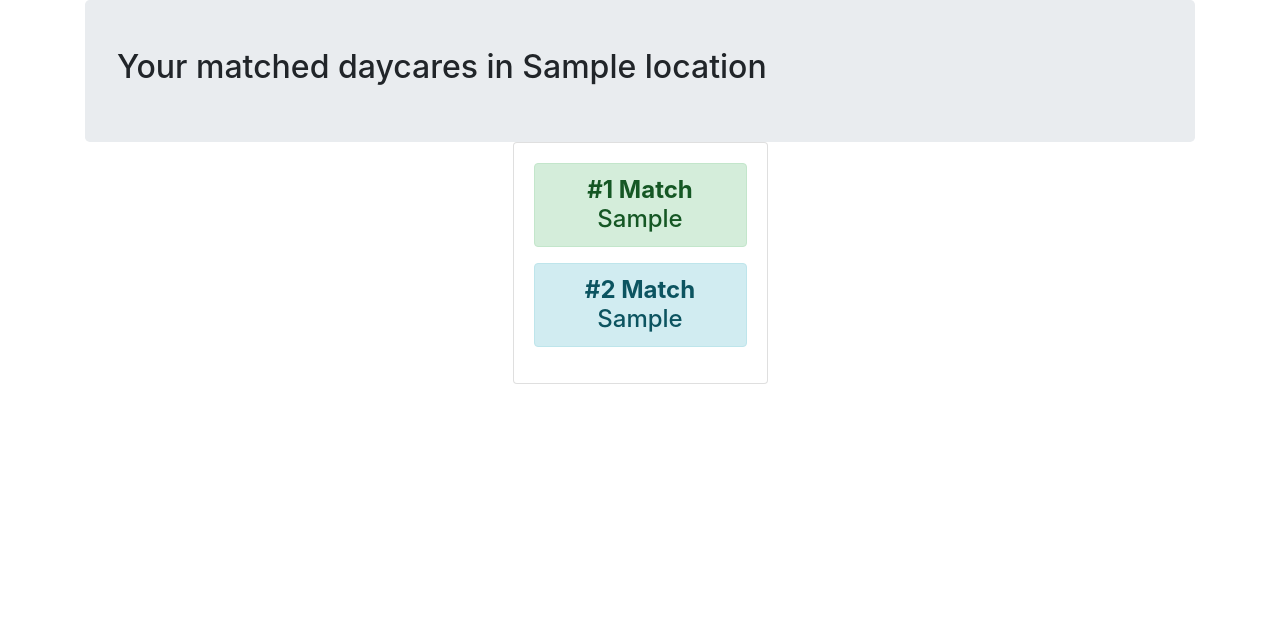
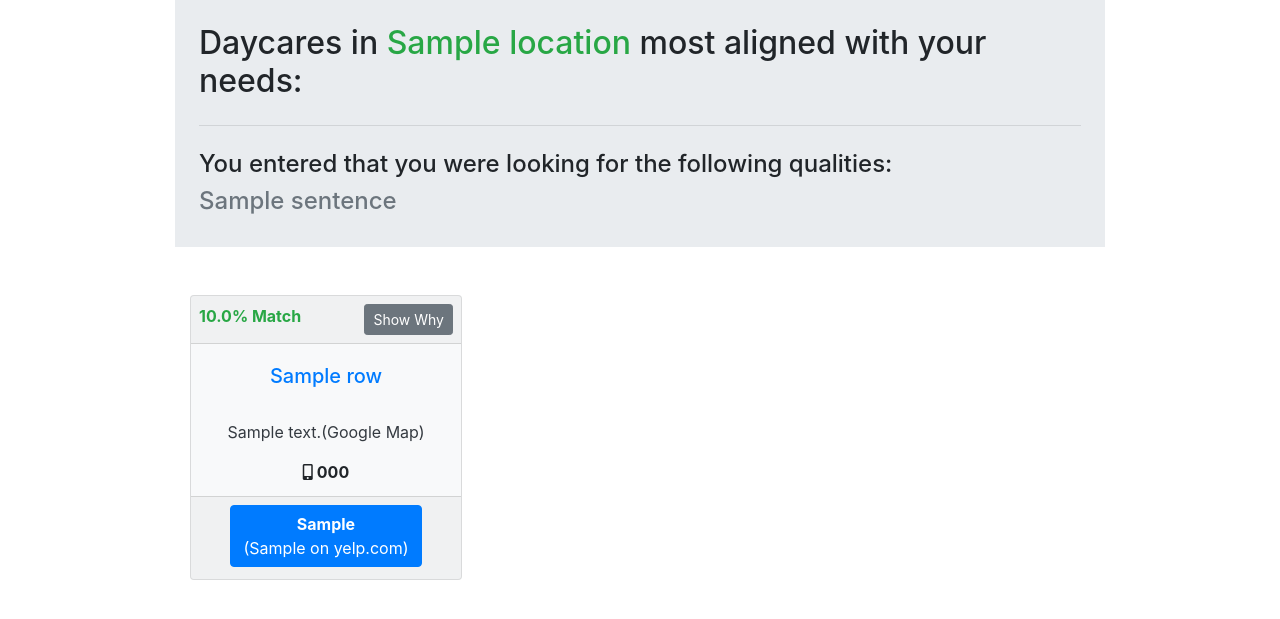
Before and after one commit to anair3007/daycarefit, a Flask app: template templates/match.html in a window 1280 px wide. Shown: the top 619 px of the page. Run offline with Flask 2, Linux system fonts and the light colour scheme; the template is opened without the code that fills it: most values are stand-ins (such as "Sample title", 1, 10 or a date in 2020); one stand-in notice (Sample message) is shown; parts of the project's set-up code (start-up, migrations or seed data) failed here and were passed over; some libraries are stand-ins or nearby versions.

Commit message:
complete featureset

```diff
--- a/app.py
+++ b/app.py
@@ -1,123 +1,61 @@
 from flask import Flask, render_template, flash, request
 from wtforms import Form, TextField, TextAreaField, validators, StringField, SubmitField
 import pandas as pd
-import spacy
 import numpy as np
-import gensim
-import pickle
-import scipy
-from scipy.spatial.distance import euclidean
-import sklearn
-from sklearn.metrics.pairwise import euclidean_distances
-import os
+import gensim, spacy, scipy, sklearn, os
+from sklearn.externals import joblib
+# !python -m spacy init-model en "data/model-spacy" --vectors-loc "data/model-w2v-vectors"
+
 APP_ROOT = os.path.dirname(os.path.abspath(__file__))   # refers to application_top
 APP_STATIC = os.path.join(APP_ROOT, 'static')
-with open('data/df_unique_biz.pickle', 'rb') as f:
-	df_unique_biz = pickle.load(f)
-
-with open('data/lemmatized.pickle', 'rb') as f:
-	documents = pickle.load(f)
-#build vocabulary and train model
-model = gensim.models.Word2Vec(documents,size=100,window=5,min_count=1,workers=4)
-model.train(documents, total_examples=len(documents), epochs=5)
-
-list_of_avg=[]
-for i, business in enumerate(documents):
-    list_of_vectors=[]
-    business_mean=[]
-    for word in business:
-        list_of_vectors.append( np.array(model.wv.word_vec(word)))
-    if(len(list_of_vectors)<1):
-        print(i)
-        continue
-    else:
-        list_of_avg.append( np.mean(list_of_vectors, axis=0) )
-biz_name_list = df_unique_biz['biz-name'].values.tolist()
-biz_rating_list = df_unique_biz['biz-rating'].values.tolist()
-biz_ratingcount_list = df_unique_biz['biz-ratingcount'].values.tolist()
-biz_phone_list = df_unique_biz['biz-phone'].values.tolist()
-biz_address_list = df_unique_biz['biz-address'].values.tolist()
-biz_city_list = df_unique_biz['city'].values.tolist()
-biz_review_list = df_unique_biz['review-text'].values.tolist()
-biz_url_list = df_unique_biz['biz-url'].values.tolist()
-
-listToRemove = [1170,1251,1444,1460,1892,3321,3543,3613,3625,4095,4656,5462,5489]
-
-for i in listToRemove:
-    del biz_name_list[i]
-    del biz_rating_list[i]
-    del biz_ratingcount_list[i]
-    del biz_phone_list[i]
-    del biz_address_list[i]
-    del biz_city_list[i]
-    del biz_review_list[i]
-    del biz_url_list[i]
-
-finaldf = pd.DataFrame({'name':biz_name_list,'rating':biz_rating_list,'ratingcount':biz_ratingcount_list,'phone':biz_phone_list,
-                        'address':biz_address_list,'city':biz_city_list,'url':biz_url_list,'review':biz_review_list,'vector':list_of_avg})
-
-
 app = Flask(__name__)
 DEBUG = True
 app = Flask(__name__)
 app.config.from_object(__name__)
 app.config['SECRET_KEY'] = '7d4asdasd441f2b6176a'
 
-class ReusableForm(Form):
-    state = TextField('State:', validators=[validators.required()])
-    city = TextField('City:', validators=[validators.required()])
+def process_input(sentence,city):
+	nlp = spacy.load('data/nlp')
+	inputdoc = nlp(sentence)
+	print(inputdoc)
+	if (city=="LA"):
+		city_df = joblib.load('data/la.joblib').reset_index(drop=True)
+	elif (city=="NYC"):
+		city_df = joblib.load('data/ny.joblib').reset_index(drop=True)
 
-def read_df():
-    df = pd.read_csv('data/finaldf.csv')
-    return df
+	for i in city_df.index:
+		city_df.loc[i, 'similarity'] = city_df.loc[i, 'pruned'].similarity(inputdoc)
+	city_df.loc[:, 'similarity'] = city_df.loc[:, 'similarity'].apply(lambda x: 100*x)
 
-def process_input(s1,s2,s3,location):
-    n2=""
-    n1=""
-    pos_to_keep = ['JJ','JJR','JJS']
-    sentence = str(s1+" "+s2+" "+s3)
-    nlp = spacy.load('en', disable=['textcat','ner','parser'])
-    input_token = nlp(sentence)
-    input_adj = [token.text for token in input_token if token.tag_ in pos_to_keep]
-    input_vector = np.mean([model.wv.word_vec(word) for word in input_adj], axis=0)
+	city_df = city_df.sort_values(by='similarity', ascending=False).reset_index(drop=True)
+	return city_df[:4]
 
-    dist_list=[]
-    for i in finaldf.index:
-        if (finaldf.at[i,'city'] == location):
-            vA = input_vector
-            vB = finaldf.at[i,'vector']
-            dist_list.append(float(euclidean(vA,vB)))
-    topfive = pd.Series(dist_list).nlargest(10).index
-    names = finaldf.iloc[topfive]['name'].unique()
-    n1 = names[0]
-    n2 = names[1]
-
-    return n1, n2
-
+@app.template_filter('nl2br')
+def nl2br(s):
+	return s.replace("\n", "<br />")
 
 @app.route('/', methods=['GET'])
 def index():
-    return render_template('index.html')
+	return render_template('index.html')
 
 @app.route('/location', methods=['GET'])
 def location():
-    if request.method == 'GET':
-        state = request.args.get('stateSelect','')
-        city = request.args.get('citySelect', '')
-        flash("You entered: " + str(city) + ", " + str(state))
-    return render_template('location.html',city=city, state=state)
+	if request.method == 'GET':
+		city = request.args.get('city', '')
+		if(city=="NYC"):
+			location="New York, New York"
+		elif(city=="LA"):
+			location="Los Angeles, California"
+	return render_template('location.html', city=city,location=location)
 
 @app.route('/match', methods=['POST'])
 def match():
-    location = "New York, NY"
-    if request.method == 'POST':
-        s1 = request.form.get('statement1')
-        s2 = request.form.get('statement2')
-        s3 = request.form.get('statement3')
-        n1,n2 = process_input(s1,s2,s3, location)
-        flash("You matched with: " + n1 + ", " + n2)
-    return render_template('match.html',n1=n1, n2=n2, location = "New York, NY"
-)
+	if request.method == 'POST':
+		sentence = request.form.get('statement1')+', '+request.form.get('statement2')+', '+request.form.get('statement3')
+		city = request.args.get('city', '')
+		location=request.args.get('location', '')
+		matches = process_input(sentence, city)
+	return render_template('match.html',matches=matches,sentence=sentence, city=city,location=location)
 
 if __name__ == '__main__':
-    app.run()
+	app.run()
--- a/templates/match.html
+++ b/templates/match.html
@@ -4,49 +4,80 @@
     <!-- Required meta tags -->
     <meta charset="utf-8">
     <meta name="viewport" content="width=device-width, initial-scale=1, shrink-to-fit=no">
+    <link rel="stylesheet" href="https://use.fontawesome.com/releases/v5.3.1/css/all.css" integrity="sha384-mzrmE5qonljUremFsqc01SB46JvROS7bZs3IO2EmfFsd15uHvIt+Y8vEf7N7fWAU" crossorigin="anonymous">
+
 
     <!-- Bootstrap CSS -->
     <link rel="stylesheet" href="https://stackpath.bootstrapcdn.com/bootstrap/4.1.3/css/bootstrap.min.css" integrity="sha384-MCw98/SFnGE8fJT3GXwEOngsV7Zt27NXFoaoApmYm81iuXoPkFOJwJ8ERdknLPMO" crossorigin="anonymous">
 
+<style>
+.popover-content {
+}
+.popover {
+  max-height: 400px;
+  max-width: 500px;
+  hyphens: auto;
+  overflow-y: auto;
+  overflow-x: hidden;
+  word-wrap: normal;
+  hyphens: auto;
+}
+</style>
     <title>iCare: Find the perfect daycare</title>
   </head>
   <body>
     <!-- Page Content -->
-    <div class="container">
-      <!-- Jumbotron Header -->
-      <header class="jumbotron py-5 my-0">
-        <h2 class="strong">Your matched daycares in {{location}}</h2>
-      </header>
+    <div class="container col-9 mx-auto">
+        <!-- Jumbotron Header -->
+          <header class="jumbotron jumbotron-fluid my-0 p-4">
+          <h2 class="strong">Daycares in <span class="text-success">{{location}}</span> most aligned with your needs: </h2><hr class="my-4">
+          <p class="h4">You entered that you were looking for the following qualities:</p>
+          <p class="h4 text-muted">{{sentence}}</p>
+          </header>
       <!-- Page Features -->
-      <div class="row text-center">
+      <div class="mx-auto mt-5 card-deck">
+        {% for index, row in matches.iterrows() %}
+          <div class="card bg-light mb-3"style="max-width: 17rem;">
+            <div class="card-header p-2">
+              <span class="font-weight-bold align-middle float-left text-success">{{"{:,.1f}".format(row['similarity'])}}% Match</span><a style="max-width: 7rem;" tabindex="0" role="button" class="float-right btn btn-sm btn-secondary" data-toggle="popover" data-container="body" data-placement="auto" data-trigger="focus" title="Reviews used for matching" data-html="true"  data-content="{{row['review-text']|nl2br}}">Show Why</a></div>
+            <div class="card-body text-center h-100">
+              <div class="h5 h-50 mb-auto card-title align-top"><a href="{{row['biz-url']}}">{{row["biz-name"]}}</a></div>
 
-        <div class="mx-auto col-lg-3 col-md-4 mb-4">
-          <div class="card">
-            <div class="card-body">
-              <h4 class="card-title">
+              <div class="mb-4 h-50 mt-auto align-bottom"><address class="text-dark">{{row["biz-address"]}}(Google Map)</address><strong><span class="fas fa-mobile-alt">&nbsp;</span>{{row["biz-phone"]}}</strong></div>
 
-                {% with messages = get_flashed_messages(with_categories=true) %}
-                {% if messages %}
+            </div>
+            <div class="p-2 card-footer text-center">
+              <a role="button" class="mb-1 btn btn-primary" href="{{row['biz-url']}}"><strong>{{row["biz-rating"]}}</strong><br/>({{row["biz-ratingcount"]}} on yelp.com)</a>
+            </div>
+            </div>
+        {% endfor %}
+      </div>
 
-                {% for message in messages %}
-                {% if "Error" not in message[1]: %}
-                <div class="alert alert-success">
-                <strong>#1 Match </strong> {{ n1 }}
-                </div>
-                <div class="alert alert-info">
-                <strong>#2 Match </strong> {{ n2 }}
-                </div>
-                {% endif %}
-                {% endfor %}
-                {% endif %}
-                {% endwith %}
+      <div class="mt-3" id='expanded_details'></div>
+      </div>
 
-              </h4>
-              </div>
-            </div>
-          </div>
+      <!-- START jQUERY -->
+      <script src="//ajax.googleapis.com/ajax/libs/jquery/1.9.1/jquery.min.js"></script>
+      <script>
+      $(document).ready(function () {
+          //Convert address tags to google map links - Copyright Michael Jasper 2011-->
+          $('address').each(function () {
+              var link = "<a class='text-dark' href='http://maps.google.com/maps?q=" + encodeURIComponent( $(this).text() ) + "' target='_blank'>" + $(this).text() + "</a>";
+              $(this).html(link);
+          });
+      });
+      //popover from bootstrap
+      $(function () {
+        $('[data-toggle="popover"]').popover()
+      })
 
-        </div>
-      </div>
+      $('.popover-dismiss').popover({
+        trigger: 'focus'
+      })
+      </script>
+      <script src="https://code.jquery.com/jquery-3.3.1.slim.min.js" integrity="sha384-q8i/X+965DzO0rT7abK41JStQIAqVgRVzpbzo5smXKp4YfRvH+8abtTE1Pi6jizo" crossorigin="anonymous"></script>
+<script src="https://cdnjs.cloudflare.com/ajax/libs/popper.js/1.14.3/umd/popper.min.js" integrity="sha384-ZMP7rVo3mIykV+2+9J3UJ46jBk0WLaUAdn689aCwoqbBJiSnjAK/l8WvCWPIPm49" crossorigin="anonymous"></script>
+<script src="https://stackpath.bootstrapcdn.com/bootstrap/4.1.3/js/bootstrap.min.js" integrity="sha384-ChfqqxuZUCnJSK3+MXmPNIyE6ZbWh2IMqE241rYiqJxyMiZ6OW/JmZQ5stwEULTy" crossorigin="anonymous"></script>
+      <!-- END jQUERY -->
     </body>
 </html>
```
Also changed, not shown: templates/index.html (+10 -39 lines), templates/location.html (+23 -34 lines), 1 other file.
